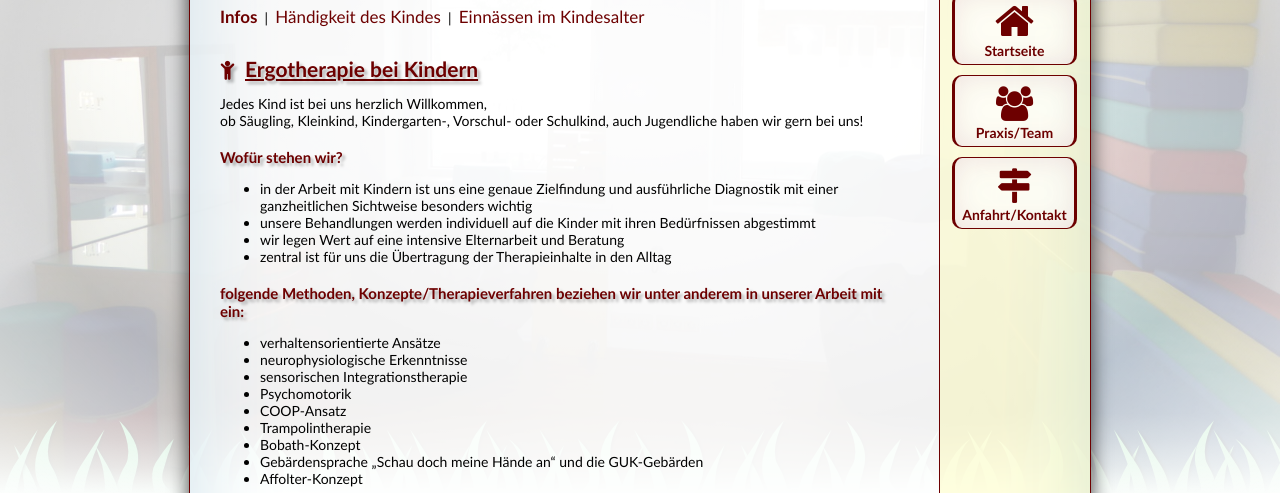
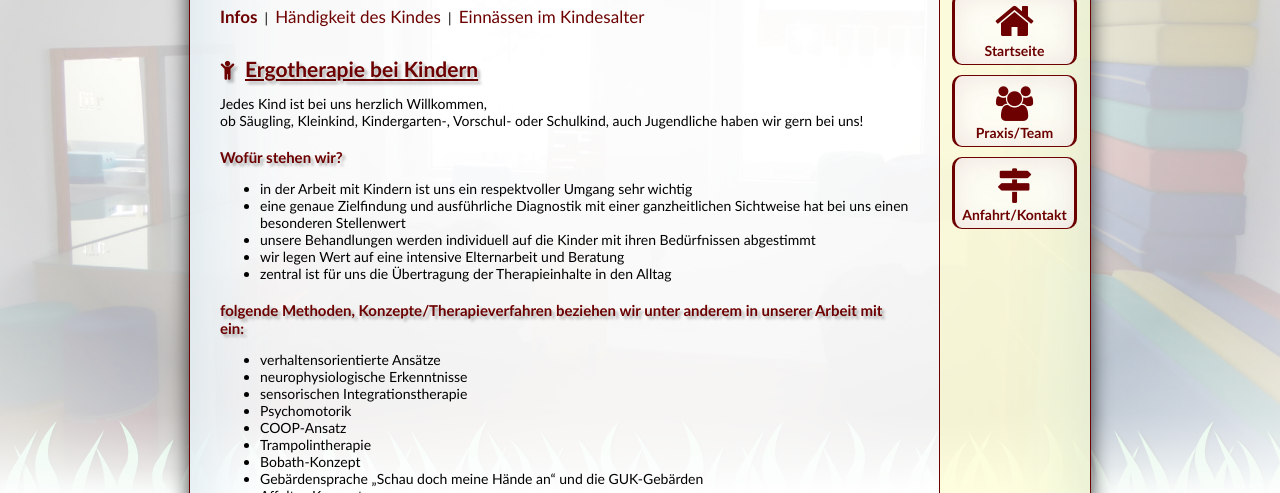
Before and after one commit to Humaxis/humaxis.github.io, a plain HTML site: page ergotherapiekids.html in a window 1280 px wide. Shown: the part 307-800 px from the top of the page. Drawn offline with Linux system fonts and the light colour scheme.

Commit message:
info ergotherapie überarbeitet

```diff
--- a/ergotherapiekids.html
+++ b/ergotherapiekids.html
@@ -213,7 +213,8 @@ ob Säugling, Kleinkind, Kindergarten-, Vorschul- oder Schulkind, auch Jugendlic
 
 <h2 id="wofr-stehen-wir">Wofür stehen wir?</h2>
 <ul>
-  <li>in der Arbeit mit Kindern ist uns eine genaue Zielfindung und ausführliche Diagnostik mit einer ganzheitlichen Sichtweise besonders wichtig</li>
+  <li>in der Arbeit mit Kindern ist uns ein respektvoller Umgang sehr wichtig</li>
+  <li>eine genaue Zielfindung und ausführliche Diagnostik mit einer ganzheitlichen Sichtweise hat bei uns einen besonderen Stellenwert</li>
   <li>unsere Behandlungen werden individuell auf die Kinder mit ihren Bedürfnissen abgestimmt</li>
   <li>wir legen Wert auf eine intensive Elternarbeit und Beratung</li>
   <li>zentral ist für uns die Übertragung der Therapieinhalte in den Alltag</li>
```
